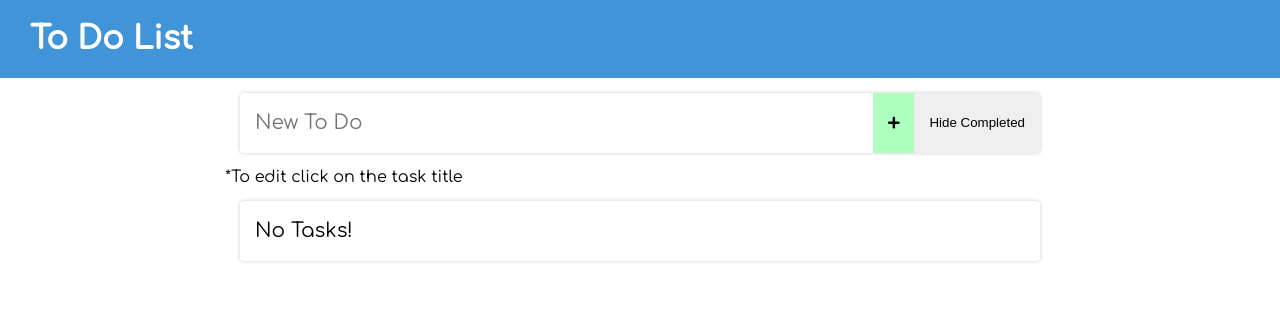
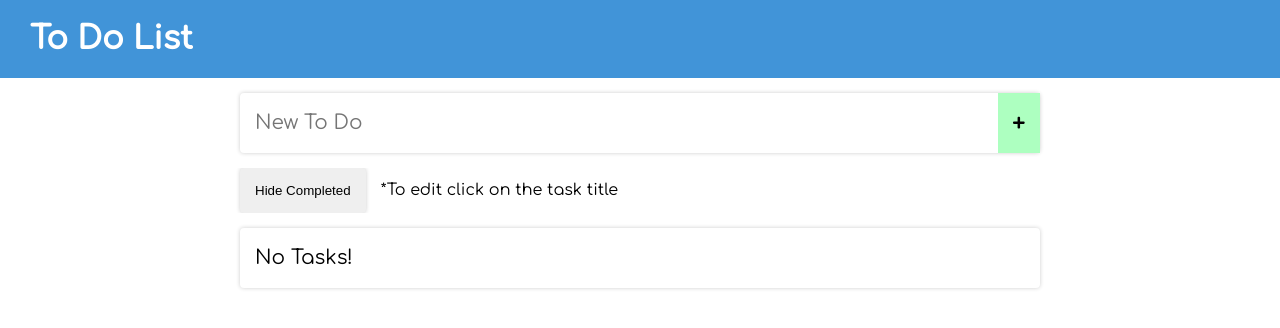
Before and after one commit to OtavioHo/react-todo-app, a React (Create React App) app: page / in a window 1280 px wide. Shown: the top 328 px of the page. Built offline with nearby package versions, Linux system fonts and the light colour scheme.

Commit message:
Change button place

```diff
--- a/src/App.css
+++ /dev/null
@@ -1,38 +0,0 @@
-.App {
-  text-align: center;
-}
-
-.App-logo {
-  height: 40vmin;
-  pointer-events: none;
-}
-
-@media (prefers-reduced-motion: no-preference) {
-  .App-logo {
-    animation: App-logo-spin infinite 20s linear;
-  }
-}
-
-.App-header {
-  background-color: #282c34;
-  min-height: 100vh;
-  display: flex;
-  flex-direction: column;
-  align-items: center;
-  justify-content: center;
-  font-size: calc(10px + 2vmin);
-  color: white;
-}
-
-.App-link {
-  color: #61dafb;
-}
-
-@keyframes App-logo-spin {
-  from {
-    transform: rotate(0deg);
-  }
-  to {
-    transform: rotate(360deg);
-  }
-}
--- a/src/components/TodoList/index.tsx
+++ b/src/components/TodoList/index.tsx
@@ -67,11 +67,16 @@ export default function TodoList() {
               <FontAwesomeIcon icon={faPlus} />
             </button>
           </form>
-          <button onClick={() => setShowCompleted(!showCompleted)}>
+        </div>
+        <div className="todo-list">
+          <button
+            className="toggle-checked-button"
+            onClick={() => setShowCompleted(!showCompleted)}
+          >
             {showCompleted ? "Hide Completed" : "Show Completed"}
           </button>
+          *To edit click on the task title
         </div>
-        *To edit click on the task title
       </div>
       <div className="todo-list">
         {todoList.length > 0 ? (
--- a/src/components/TodoList/styles.css
+++ b/src/components/TodoList/styles.css
@@ -89,3 +89,10 @@ button:active{
 .cancel-button {
   background-color: #ffadad;
 }
+
+.toggle-checked-button {
+  border-radius: 4px;
+  margin: 0 15px 0 15px;
+  height: fit-content;
+  box-shadow: 0px 0 4px 0 rgb(0 0 0 / 20%);
+}
```
